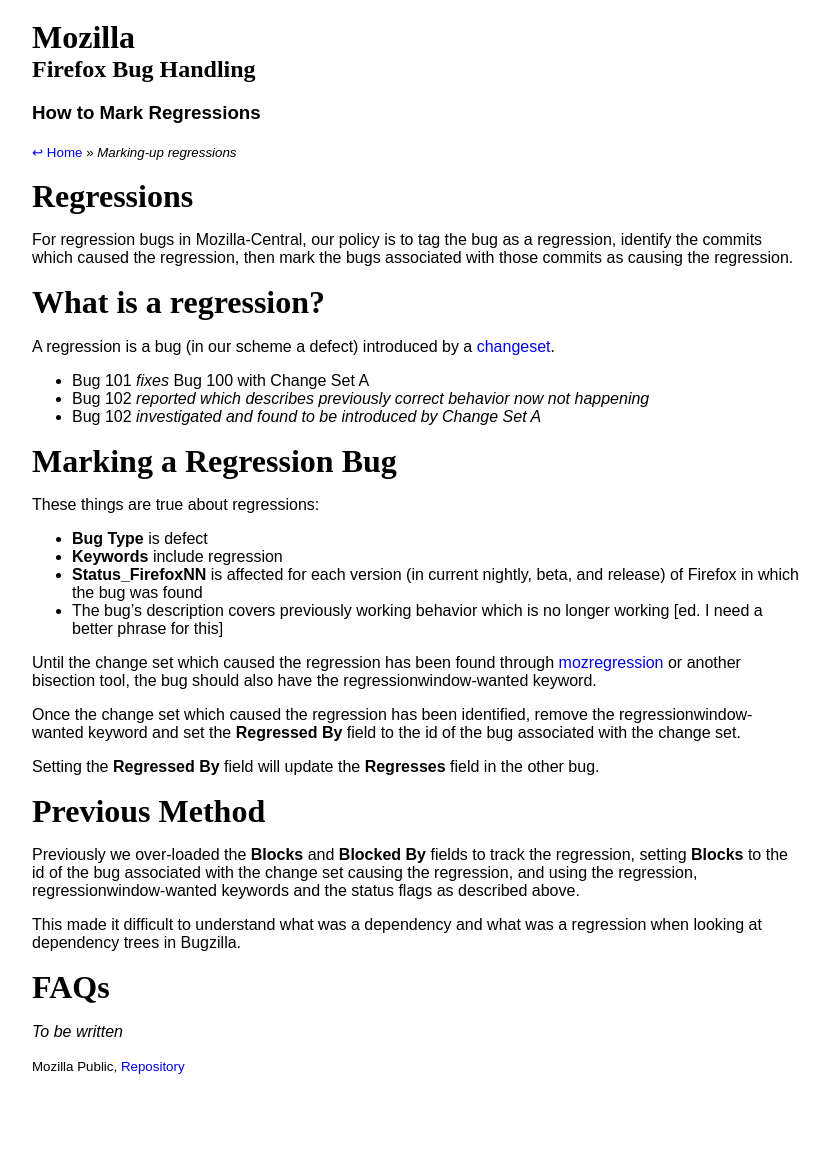
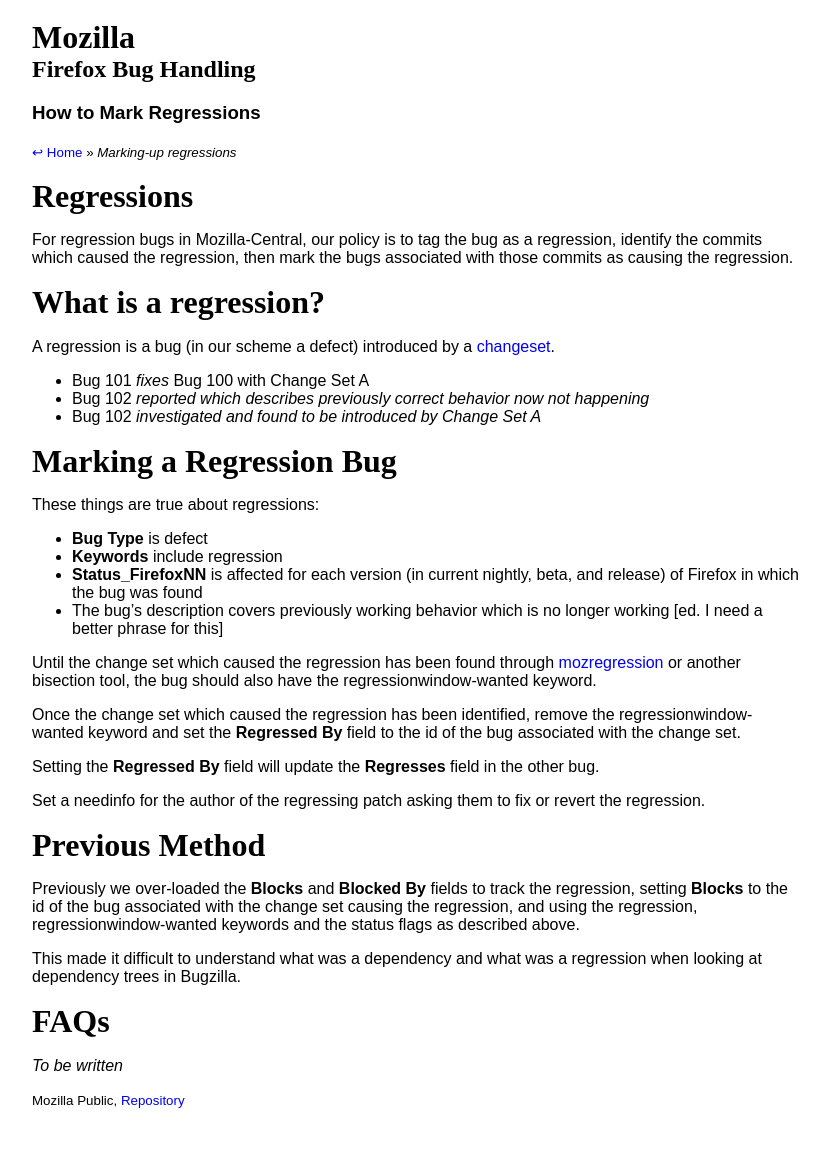
Before and after one commit to mozilla/bug-handling, a Jekyll site: the page built from _policies/regressions.md, in a window 1280 px wide. Shown: the whole page, without its empty margins (224-1053 px from the left). Built offline with Jekyll 4.4.1, drawn with Linux system fonts in a browser that asks for light colours; some web fonts are replaced; before the commit the page ends 1136 px from its top, so only the background shows below that.

Commit message:
Pascal's suggestion

```diff
--- a/_policies/regressions.md
+++ b/_policies/regressions.md
@@ -32,6 +32,8 @@
 
 Setting the **Regressed By** field will update the **Regresses** field in the other bug.
 
+Set a needinfo for the author of the regressing patch asking them to fix or revert the regression.
+
 # Previous Method
 
 Previously we over-loaded the **Blocks** and **Blocked By** fields to track the regression, setting **Blocks** to the id of the bug associated with the change set causing the regression, and using the `regression`, `regressionwindow-wanted` keywords and the status flags as described above.
```
